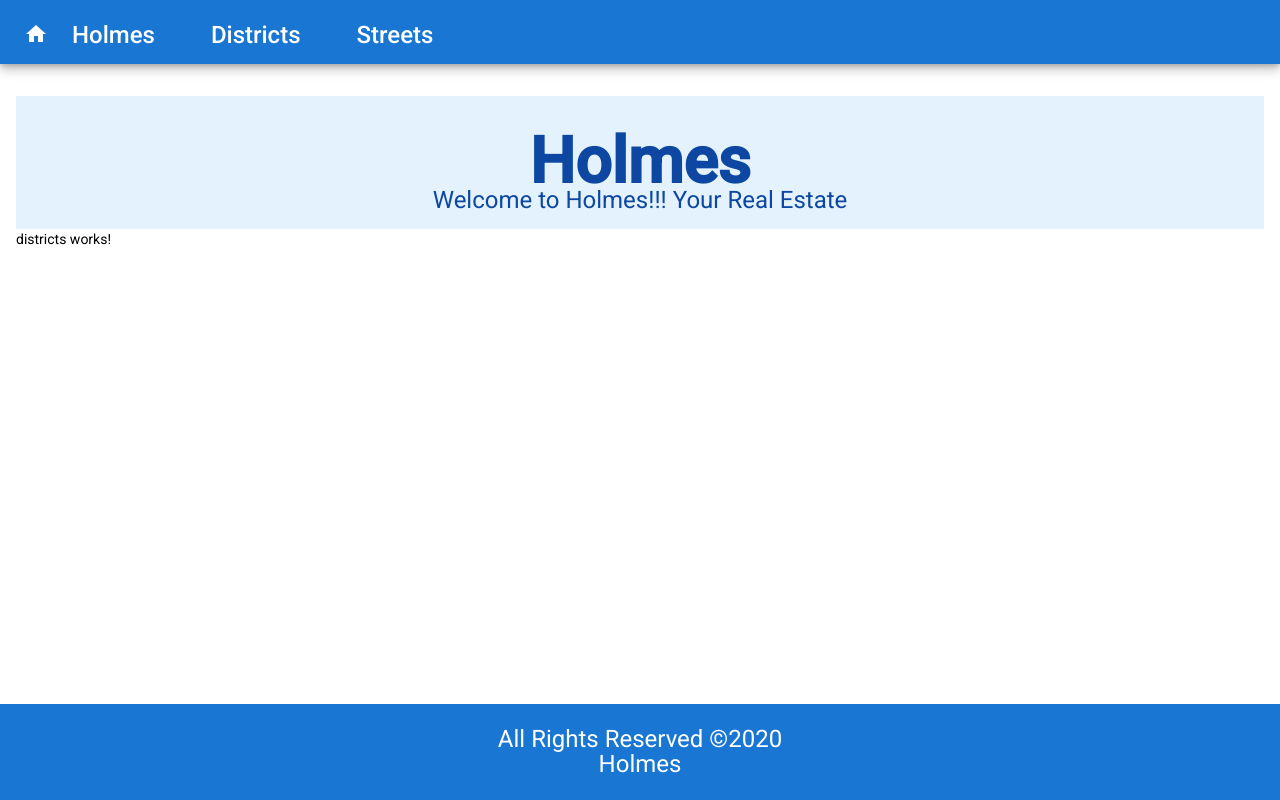
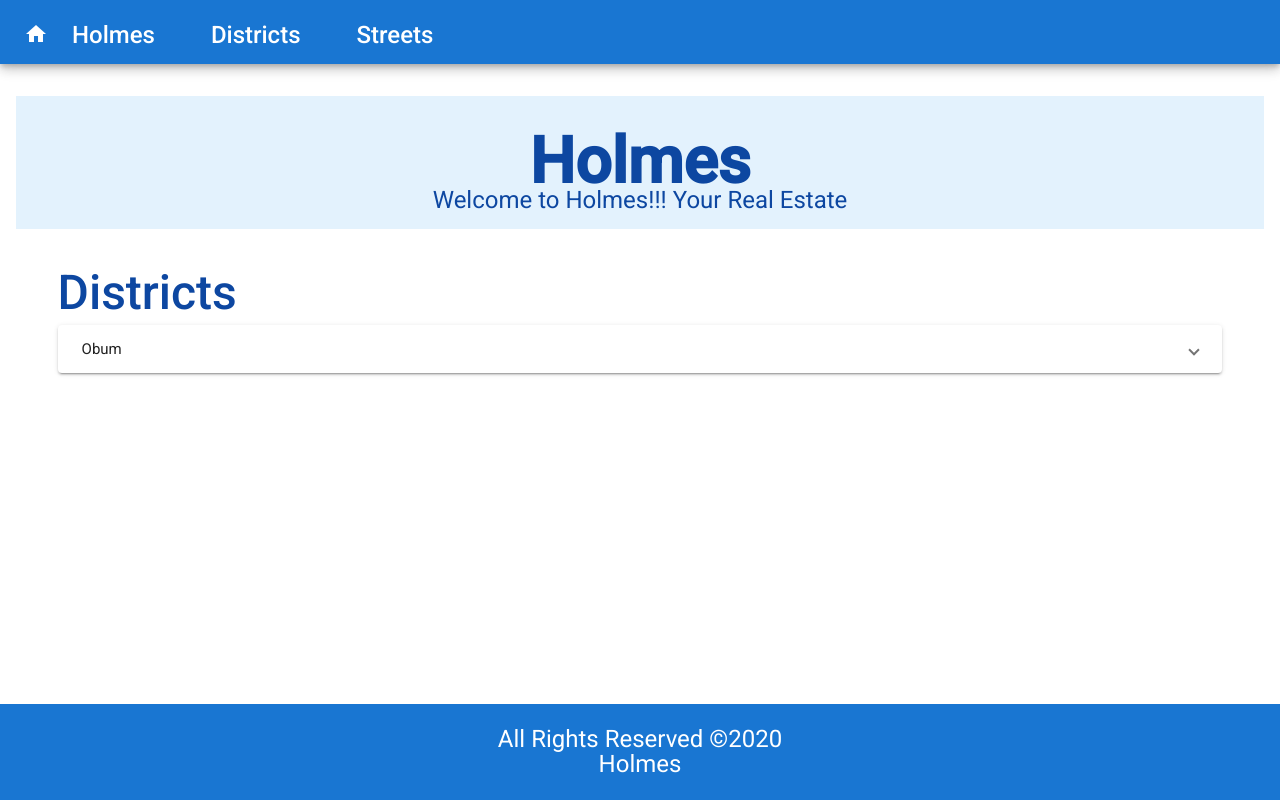
Before and after one commit to obumnwabude/holmes, an Angular app: page /districts in a window 1280 px wide. Built offline with nearby package versions, Linux system fonts and the light colour scheme.

Commit message:
add expansion panel to show a district in districts

```diff
--- a/src/app/app.module.ts
+++ b/src/app/app.module.ts
@@ -2,7 +2,9 @@ import { BrowserModule } from '@angular/platform-browser';
 import { NgModule } from '@angular/core';
 import { RouterModule } from '@angular/router';
 import { MatButtonModule } from '@angular/material/button';
+import { MatExpansionModule } from '@angular/material/expansion';
 import { MatIconModule } from '@angular/material/icon';
+import { MatListModule } from '@angular/material/list';
 import { MatToolbarModule } from '@angular/material/toolbar';
 
 import { AppRoutingModule } from './app-routing.module';
@@ -25,7 +27,9 @@ import { StreetsComponent } from './streets/streets.component';
     BrowserModule,
     BrowserAnimationsModule,
     MatButtonModule,
+    MatExpansionModule,
     MatIconModule,
+    MatListModule,
     MatToolbarModule,
   ],
   providers: [],
--- a/src/app/districts/districts.component.html
+++ b/src/app/districts/districts.component.html
@@ -1 +1,15 @@
-<p>districts works!</p>
+<section>
+  <h2>Districts</h2>
+  <mat-expansion-panel>
+    <mat-expansion-panel-header>
+      <mat-panel-title>Obum</mat-panel-title>
+    </mat-expansion-panel-header>
+    <p>Streets in Obum</p>
+    <mat-list>
+      <mat-list-item>Street1</mat-list-item>
+      <mat-list-item>Street1</mat-list-item>
+      <mat-list-item>Street1</mat-list-item>
+      <mat-list-item>Street1</mat-list-item>
+    </mat-list>
+  </mat-expansion-panel>
+</section>
--- a/src/app/districts/districts.component.scss
+++ b/src/app/districts/districts.component.scss
@@ -0,0 +1,9 @@
+section {
+  margin: 4vh 2vw;
+  padding: 16px;
+
+  h2 {
+    color: #0D47A1;
+    font-size: 48px;
+  }
+}
```
